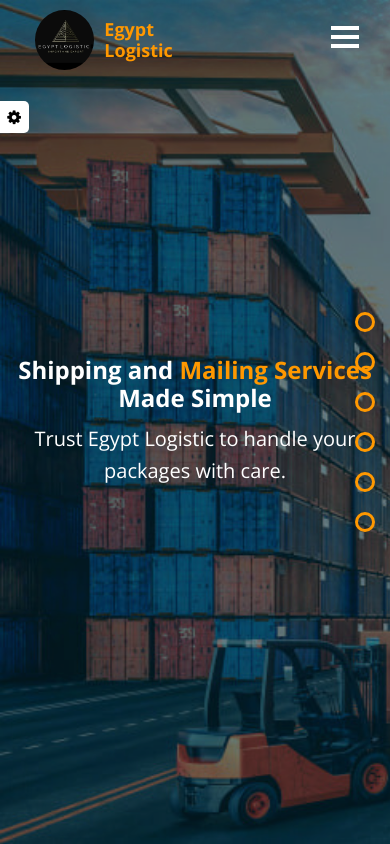
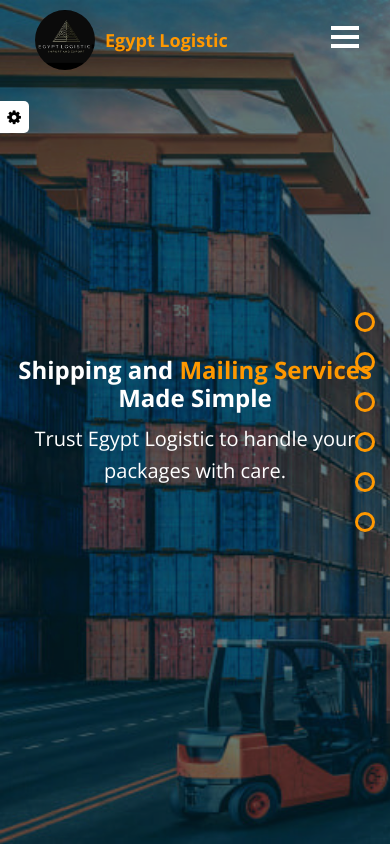
Before and after one commit to AbanoupWagih/Egypt_Logistic, a plain HTML site: page index.html in a window 390 px wide. Shown: the top 844 px of the page. Drawn offline with nearby package versions, Linux system fonts and the light colour scheme.

Commit message:
edit logo text in css

```diff
--- a/css/style.css
+++ b/css/style.css
@@ -216,6 +216,9 @@ body {
   color: var(--main-color);
 }
 @media (max-width:767px) {
+  .header-area .logo span {
+    width: 160px;
+  }
   .header-area .logo span {
     font-size: 18px;
     font-weight: bold;
```
